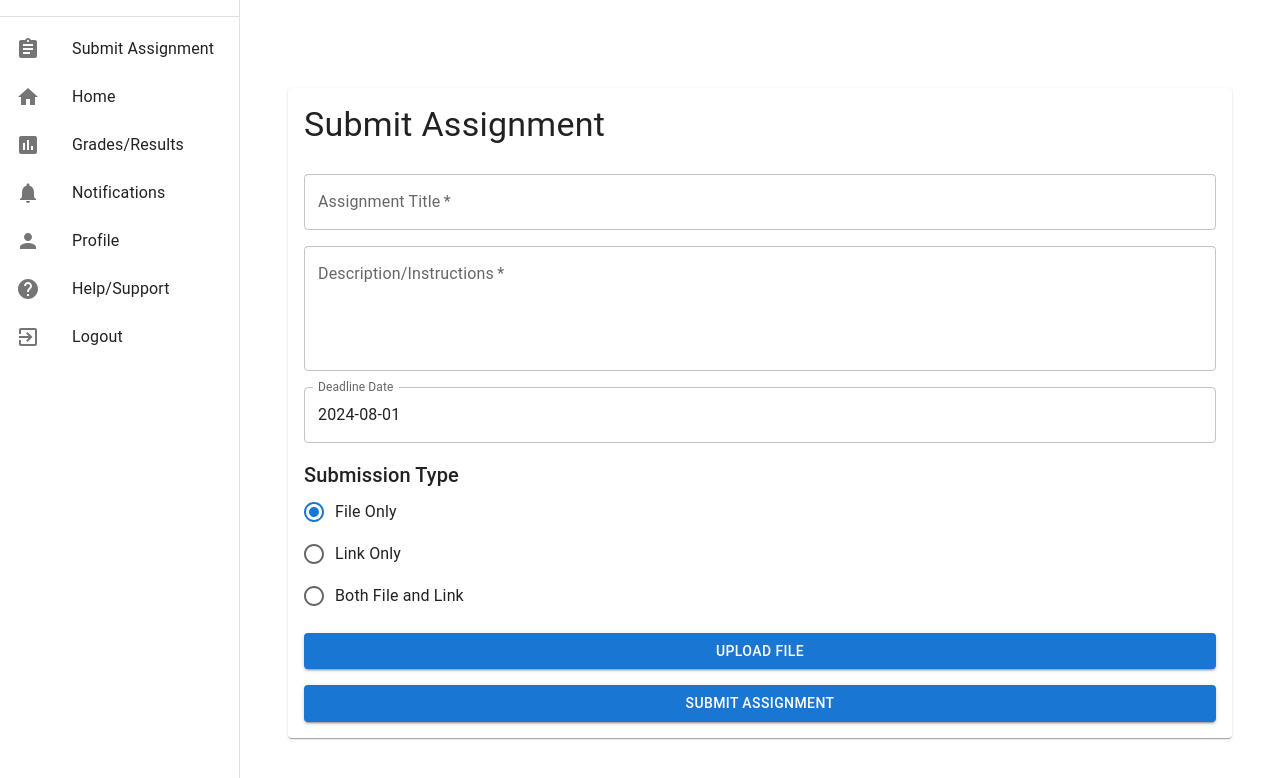
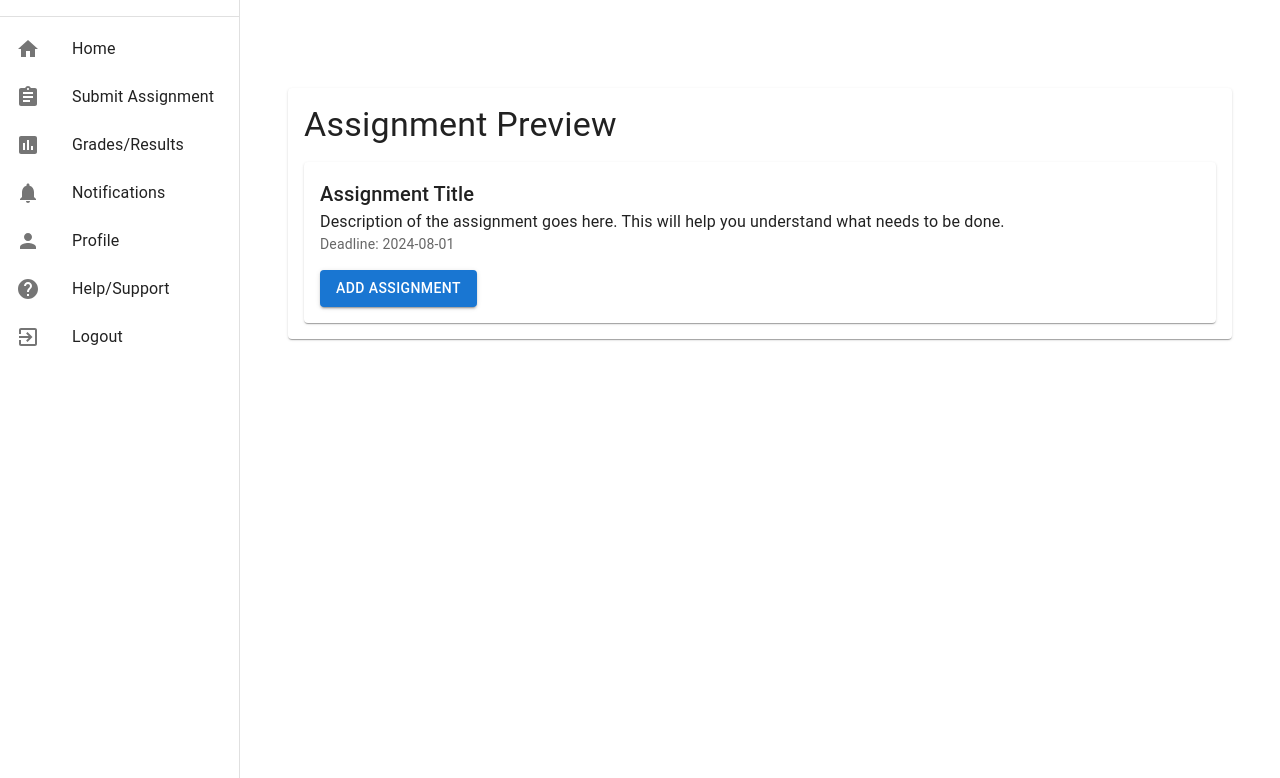
Before and after one commit to MusadiqueMuslim1997/hackhathon-repo, a React (Create React App) app: page / in a window 1280 px wide. Shown: the top 778 px of the page. Built offline with nearby package versions, Linux system fonts and the light colour scheme.

Commit message:
add add assignment

```diff
--- a/package.json
+++ b/package.json
@@ -16,12 +16,13 @@
     "@testing-library/user-event": "^13.5.0",
     "react": "^18.3.1",
     "react-dom": "^18.3.1",
+    "react-router-dom": "^6.25.1",
     "react-scripts": "5.0.1",
     "web-vitals": "^2.1.4"
   },
   "scripts": {
     "predeploy": "npm run build",
-  "deploy": "gh-pages -d build",
+    "deploy": "gh-pages -d build",
     "start": "react-scripts start",
     "build": "react-scripts build",
     "test": "react-scripts test",
--- a/src/pages/MainAssignment.jsx
+++ b/src/pages/MainAssignment.jsx
@@ -1,16 +1,29 @@
 import React, { useState } from 'react';
-
 import {
   AppBar, Toolbar, Typography, Drawer, List, ListItem, ListItemIcon, ListItemText, Avatar,
-  Container, Paper, Box, CssBaseline, IconButton, Divider, useMediaQuery, useTheme
-} from '@mui/material';
+  Container, Paper, Box, CssBaseline, IconButton, Divider, useMediaQuery, useTheme, Button
+} from '@mui/material'; // Add Button here
 import {
   Home, Assignment, Assessment, Notifications, Person, Help, ExitToApp, Menu, ChevronLeft
 } from '@mui/icons-material';
 import SubmitAssignment from '../SubmitAssignment';
 
+const AssignmentPreview = ({ onAddAssignment }) => (
+  <Box>
+    <Typography variant="h4">Assignment Preview</Typography>
+    <Paper sx={{ p: 2, mt: 2 }}>
+      <Typography variant="h6">Assignment Title</Typography>
+      <Typography variant="body1">Description of the assignment goes here. This will help you understand what needs to be done.</Typography>
+      <Typography variant="body2" color="textSecondary">Deadline: 2024-08-01</Typography>
+      <Box mt={2}>
+        <Button variant="contained" onClick={onAddAssignment}>Add Assignment</Button>
+      </Box>
+    </Paper>
+  </Box>
+);
+
 export default function MainAssignment() {
-  const [selectedSection, setSelectedSection] = useState('submit-assignment');
+  const [selectedSection, setSelectedSection] = useState('preview');
   const [user] = useState({ name: 'Student Name', profilePic: 'https://via.placeholder.com/150' });
   const [drawerOpen, setDrawerOpen] = useState(false); // Start with sidebar closed on small screens
 
@@ -25,9 +38,10 @@ export default function MainAssignment() {
     switch (selectedSection) {
       case 'submit-assignment':
         return <SubmitAssignment />;
-      // Add cases for other sections as needed
+      case 'preview':
+        return <AssignmentPreview onAddAssignment={() => setSelectedSection('submit-assignment')} />;
       default:
-        return <SubmitAssignment />;
+        return <AssignmentPreview onAddAssignment={() => setSelectedSection('submit-assignment')} />;
     }
   };
 
@@ -75,17 +89,17 @@ export default function MainAssignment() {
         </Box>
         <Divider />
         <List>
+          <ListItem button onClick={() => setSelectedSection('preview')}>
+            <ListItemIcon>
+              <Home />
+            </ListItemIcon>
+            <ListItemText primary="Home" />
+          </ListItem>
           <ListItem button onClick={() => setSelectedSection('submit-assignment')}>
             <ListItemIcon>
               <Assignment />
             </ListItemIcon>
             <ListItemText primary="Submit Assignment" />
-          </ListItem>
-          <ListItem button onClick={() => setSelectedSection('home')}>
-            <ListItemIcon>
-              <Home />
-            </ListItemIcon>
-            <ListItemText primary="Home" />
           </ListItem>
           <ListItem button onClick={() => setSelectedSection('grades-results')}>
             <ListItemIcon>
```
Also changed, not shown: src/pages/AssignmentList.jsx (added), 1 other file (tests, documents, lock files or other folders).
